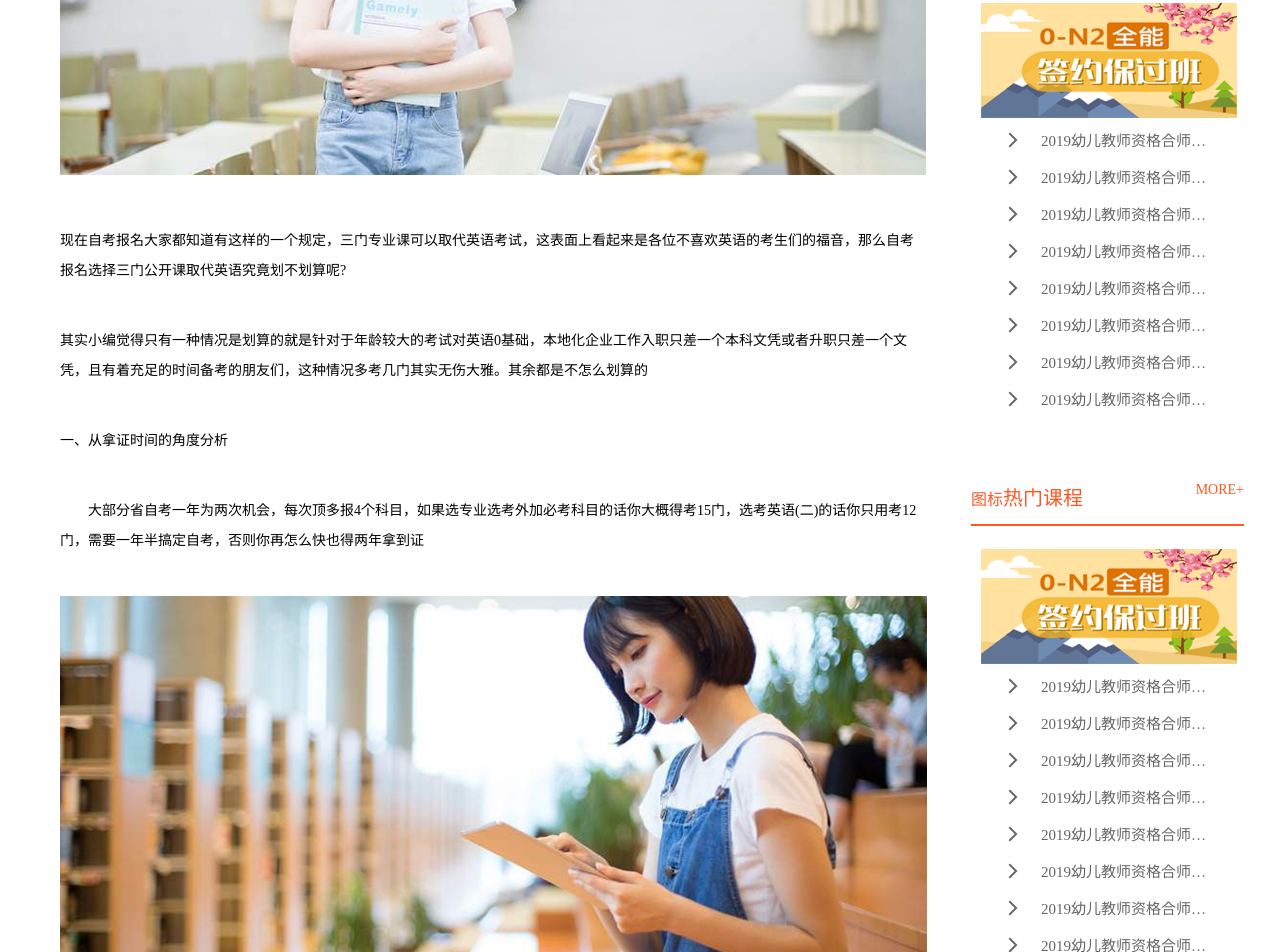
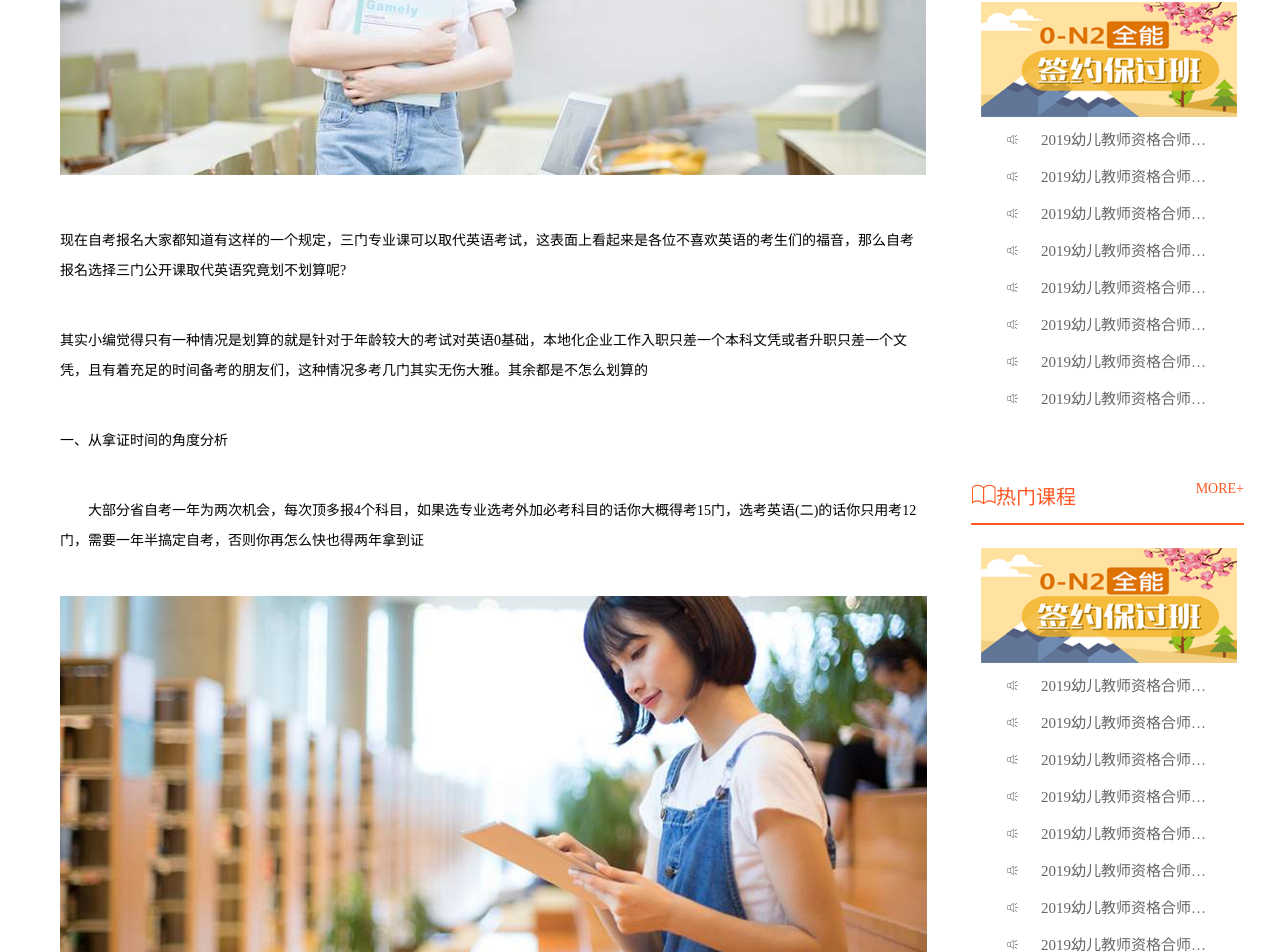
Before and after one commit to Devil-Hannibal/sgjy, a Vue app: page /#/news/details in a window 1280 px wide. Shown: the part 840-1792 px from the top of the page. Built offline with nearby package versions, Linux system fonts and the light colour scheme.

Commit message:
修改组件图标

```diff
--- a/src/components/common/DiyCourse.vue
+++ b/src/components/common/DiyCourse.vue
@@ -31,7 +31,7 @@
 			<!-- 推荐学校 -->
 			<div class="hot">
 				<div class="hot_title">
-					<span>图标</span>
+					<span class="iconfont icon-xuexiao"></span>
 					<span>推荐学校</span>
 					<span>MORE+</span>
 				</div>
@@ -39,35 +39,35 @@
 					<div><img src="./../../../static/images/aboutS.png" alt=""></div>
 					<ul>
 						<li class="text-ellipsis">
-							<span class="iconfont icon-jiantou"></span>
+							<span class="iconfont icon-laba_"></span>
 							<span>2019幼儿教师资格合师资格合师资格合师资格合搜索素质</span>
 						</li>
 						<li class="text-ellipsis">
-							<span class="iconfont icon-jiantou"></span>
+							<span class="iconfont icon-laba_"></span>
 							<span>2019幼儿教师资格合师资格合师资格合师资格合搜索素质</span>
 						</li>
 						<li class="text-ellipsis">
-							<span class="iconfont icon-jiantou"></span>
+							<span class="iconfont icon-laba_"></span>
 							<span>2019幼儿教师资格合师资格合师资格合师资格合搜索素质</span>
 						</li>
 						<li class="text-ellipsis">
-							<span class="iconfont icon-jiantou"></span>
+							<span class="iconfont icon-laba_"></span>
 							<span>2019幼儿教师资格合师资格合师资格合师资格合搜索素质</span>
 						</li>
 						<li class="text-ellipsis">
-							<span class="iconfont icon-jiantou"></span>
+							<span class="iconfont icon-laba_"></span>
 							<span>2019幼儿教师资格合师资格合师资格合师资格合搜索素质</span>
 						</li>
 						<li class="text-ellipsis">
-							<span class="iconfont icon-jiantou"></span>
+							<span class="iconfont icon-laba_"></span>
 							<span>2019幼儿教师资格合师资格合师资格合师资格合搜索素质</span>
 						</li>
 						<li class="text-ellipsis">
-							<span class="iconfont icon-jiantou"></span>
+							<span class="iconfont icon-laba_"></span>
 							<span>2019幼儿教师资格合师资格合师资格合师资格合搜索素质</span>
 						</li>
 						<li class="text-ellipsis">
-							<span class="iconfont icon-jiantou"></span>
+							<span class="iconfont icon-laba_"></span>
 							<span>2019幼儿教师资格合师资格合师资格合师资格合搜索素质</span>
 						</li>
 					</ul>
@@ -75,7 +75,7 @@
 			</div>
 			<div class="hot">
 				<div class="hot_title">
-					<span>图标</span>
+					<span class="iconfont icon-shu"></span>
 					<span>热门课程</span>
 					<span>MORE+</span>
 				</div>
@@ -83,35 +83,35 @@
 					<div><img src="./../../../static/images/aboutS.png" alt=""></div>
 					<ul>
 						<li class="text-ellipsis">
-							<span class="iconfont icon-jiantou"></span>
+							<span class="iconfont icon-laba_"></span>
 							<span>2019幼儿教师资格合师资格合师资格合师资格合搜索素质</span>
 						</li>
 						<li class="text-ellipsis">
-							<span class="iconfont icon-jiantou"></span>
+							<span class="iconfont icon-laba_"></span>
 							<span>2019幼儿教师资格合师资格合师资格合师资格合搜索素质</span>
 						</li>
 						<li class="text-ellipsis">
-							<span class="iconfont icon-jiantou"></span>
+							<span class="iconfont icon-laba_"></span>
 							<span>2019幼儿教师资格合师资格合师资格合师资格合搜索素质</span>
 						</li>
 						<li class="text-ellipsis">
-							<span class="iconfont icon-jiantou"></span>
+							<span class="iconfont icon-laba_"></span>
 							<span>2019幼儿教师资格合师资格合师资格合师资格合搜索素质</span>
 						</li>
 						<li class="text-ellipsis">
-							<span class="iconfont icon-jiantou"></span>
+							<span class="iconfont icon-laba_"></span>
 							<span>2019幼儿教师资格合师资格合师资格合师资格合搜索素质</span>
 						</li>
 						<li class="text-ellipsis">
-							<span class="iconfont icon-jiantou"></span>
+							<span class="iconfont icon-laba_"></span>
 							<span>2019幼儿教师资格合师资格合师资格合师资格合搜索素质</span>
 						</li>
 						<li class="text-ellipsis">
-							<span class="iconfont icon-jiantou"></span>
+							<span class="iconfont icon-laba_"></span>
 							<span>2019幼儿教师资格合师资格合师资格合师资格合搜索素质</span>
 						</li>
 						<li class="text-ellipsis">
-							<span class="iconfont icon-jiantou"></span>
+							<span class="iconfont icon-laba_"></span>
 							<span>2019幼儿教师资格合师资格合师资格合师资格合搜索素质</span>
 						</li>
 					</ul>
@@ -151,11 +151,16 @@
 			border-image: -o-linear-gradient(#ff5722, #fed16c) 1 1;
 			border-image: linear-gradient(#ff5722, #fed16c) 1 1;
 
+
 			.title {
+				display: flex;
+				align-items: center;
 				.text {
 					background: linear-gradient(to top, #ff5722, #fed16c);
 					-webkit-background-clip: text;
 					color: transparent;
+					padding-left: 10px;
+					font-size: 24px;
 				}
 			}
 		}
@@ -171,6 +176,9 @@
 				color: #ff5722;
 				border-bottom: 2px solid #ff5722;
 				padding-bottom: 13px;
+				.iconfont{
+					font-size: 25px;
+				}
 
 				& span:nth-child(2) {
 					font-size: 20px;
```
